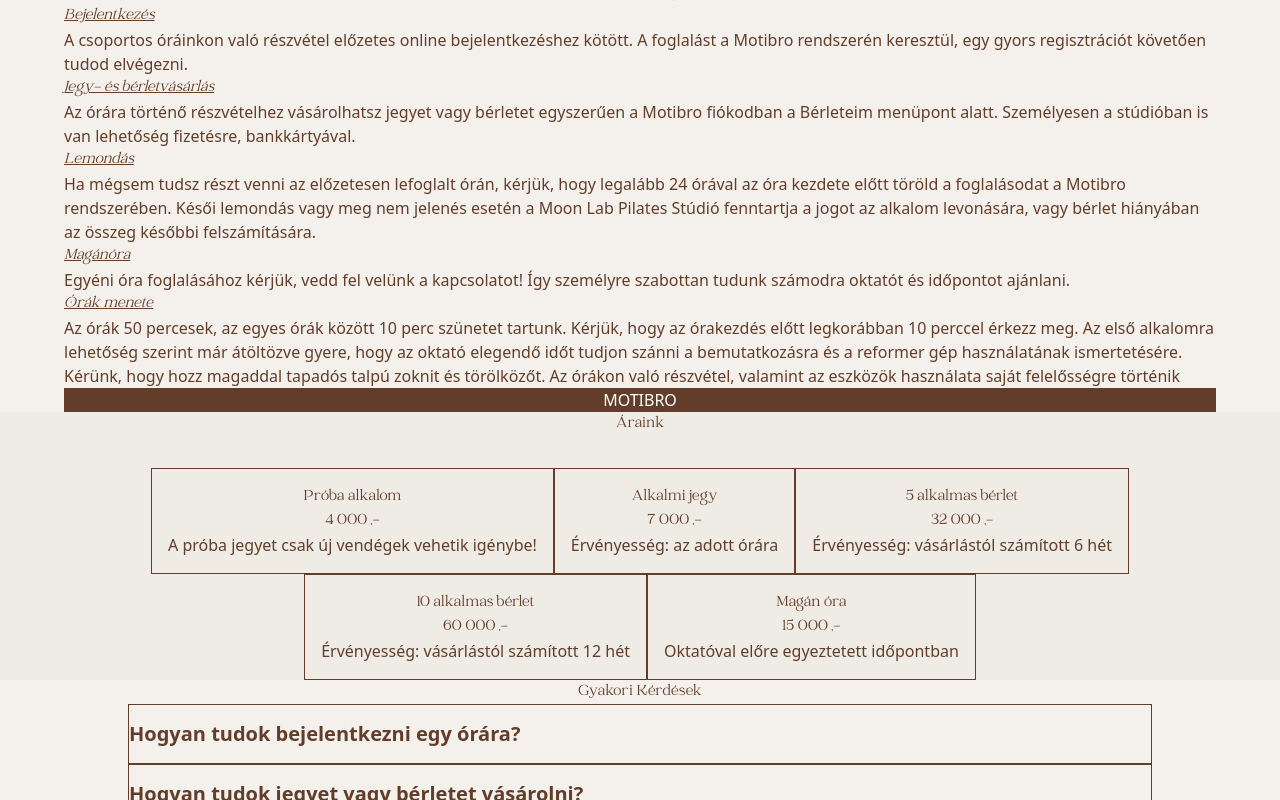
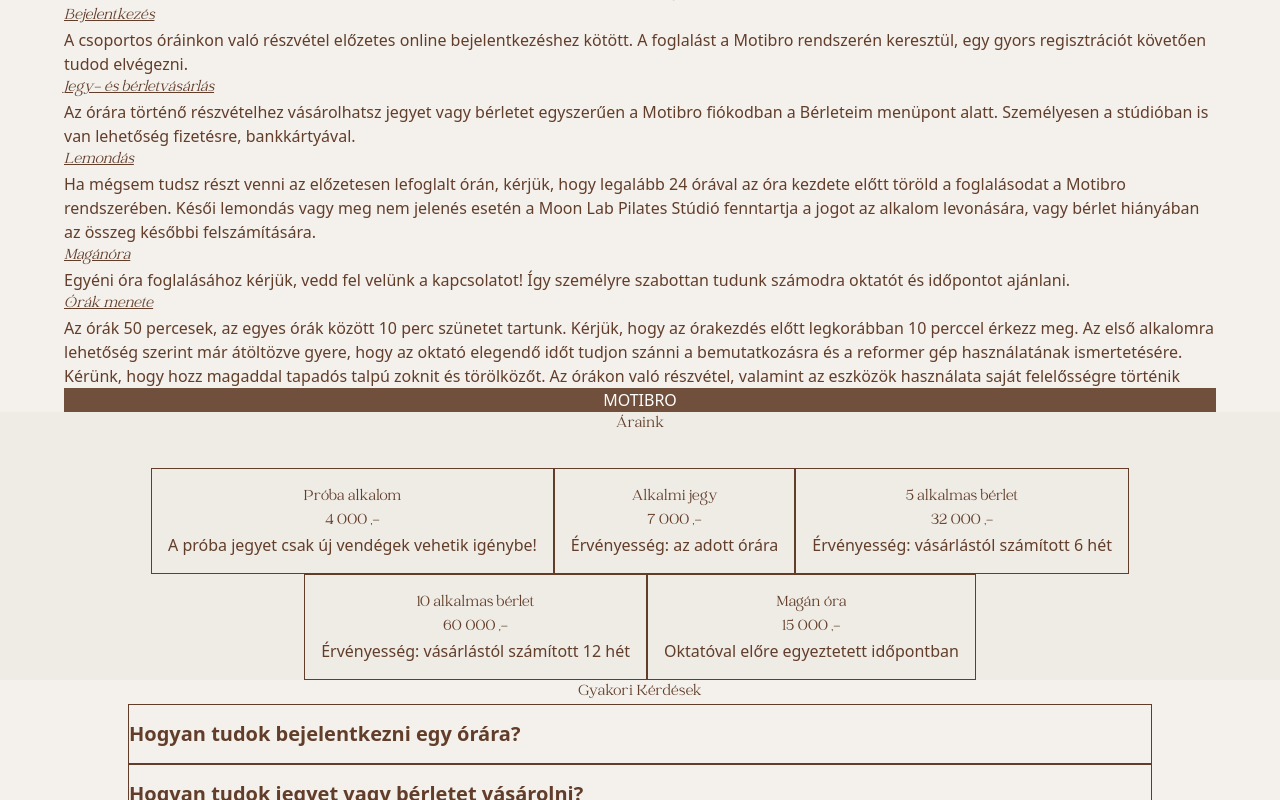
Before and after one commit to buikrisz/moonlab, a Next.js app: page / in a window 1280 px wide. In both pictures the pointer is over the link "MOTIBRO". Shown: the part 9510-10310 px from the top of the page. Built offline with nearby package versions, Linux system fonts and the light colour scheme.

Commit message:
hover effect

```diff
--- a/app/styles/pages.module.css
+++ b/app/styles/pages.module.css
@@ -228,6 +228,11 @@
   color: var(--white);
   font-size: 20;
   text-transform: uppercase;
+  transition: opacity 0.2s ease;
+}
+
+.scheduleLink:hover {
+  opacity: 0.9;
 }
 
 .priceSection {
```
